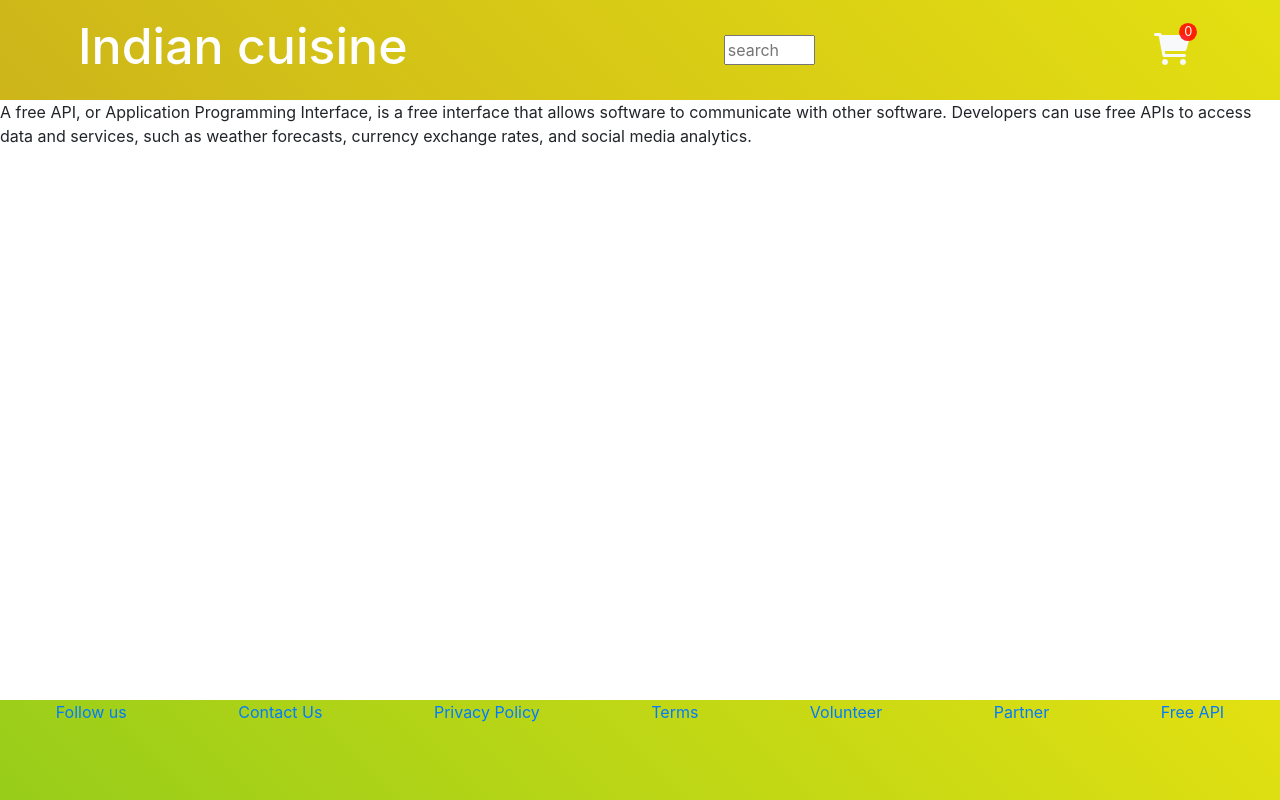
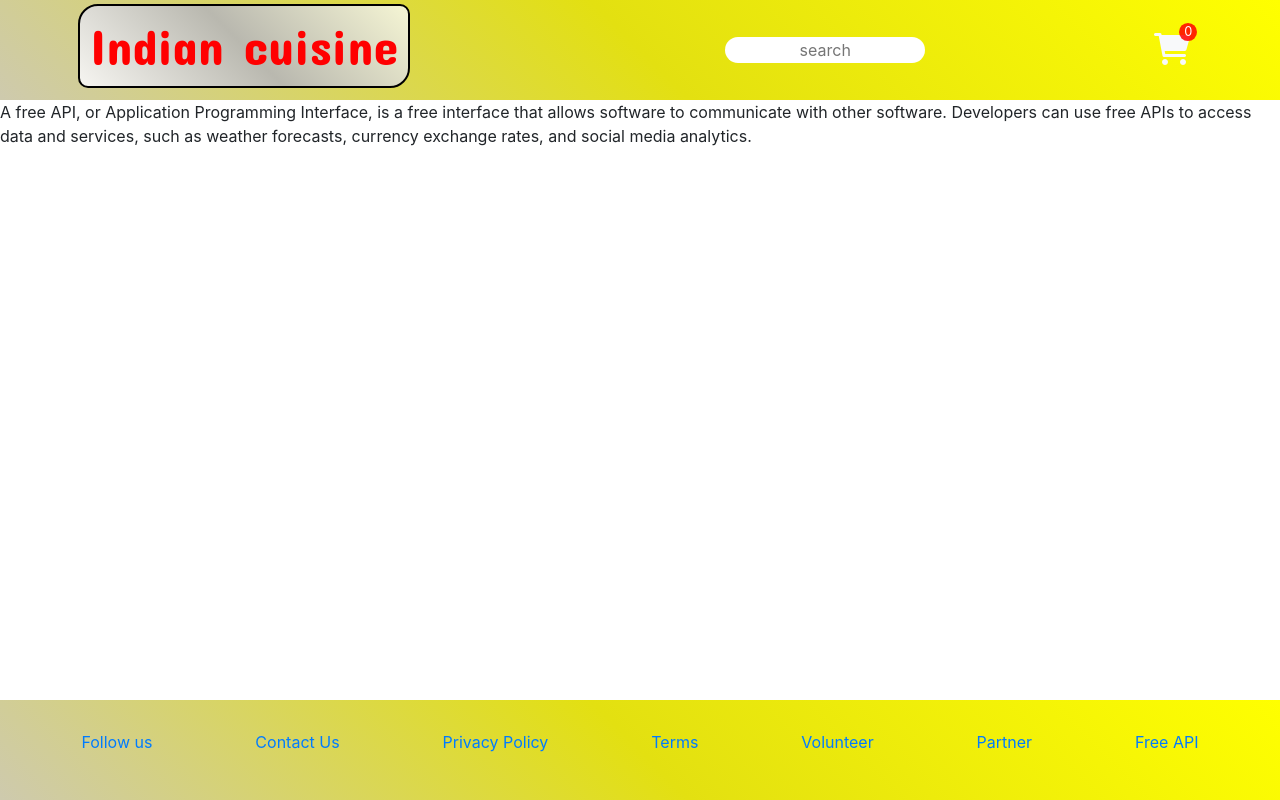
Before and after one commit to gauravpokale-ind/Ecommerce-site, a React (Vite) app: page /api in a window 1280 px wide. Built offline with nearby package versions, Linux system fonts and the light colour scheme.

Commit message:
update css

```diff
--- a/index.html
+++ b/index.html
@@ -4,7 +4,12 @@
     <meta charset="UTF-8" />
     <link rel="icon" type="image/svg+xml" href="/vite.svg" />
 
+<link rel="preconnect" href="https://fonts.googleapis.com">
+<link rel="preconnect" href="https://fonts.gstatic.com" crossorigin>
+<link href="https://fonts.googleapis.com/css2?family=Concert+One&display=swap" rel="stylesheet">
+
     <link rel="stylesheet" href="https://cdnjs.cloudflare.com/ajax/libs/font-awesome/6.0.0-beta2/css/all.min.css" integrity="sha512-YWzhKL2whUzgiheMoBFwW8CKV4qpHQAEuvilg9FAn5VJUDwKZZxkJNuGM4XkWuk94WCrrwslk8yWNGmY1EduTA==" crossorigin="anonymous" referrerpolicy="no-referrer" />
+
 
 
     <meta name="viewport" content="width=device-width, initial-scale=1.0" />
--- a/src/components/Footer.jsx
+++ b/src/components/Footer.jsx
@@ -5,7 +5,7 @@ import { NavLink } from 'react-router-dom'
 function Footer() {
   return (
     <footer className='footerContainer'>
-      <NavLink to="/follow"><p>Follow us</p></NavLink>
+      <NavLink to="/follow" ><p>Follow us</p></NavLink>
       <NavLink to="/contact"><p>Contact Us</p></NavLink>
       <NavLink to="/privacy"><p>Privacy Policy</p></NavLink>
       <NavLink to="/terms"><p>Terms</p></NavLink>
--- a/src/components/Home.jsx
+++ b/src/components/Home.jsx
@@ -30,7 +30,7 @@ const searchItem=cartData.filter((ele)=>
     <>
 
       <section className='item_section mt-4 container'>
-        <h2 className='px-4' style={{ fontWeight: 500 }}>Available Food items</h2>
+        <h2 className='foodItem px-4' style={{ fontWeight: 500 }}>Available Food items</h2>
 
         <div className="row mt-2 d-flex justify-content-around align-items-center">
           {
--- a/src/components/footer.css
+++ b/src/components/footer.css
@@ -4,7 +4,7 @@ html {
 }
 
 .footerContainer{
-    background-image: linear-gradient(45deg, rgb(151, 205, 26), rgb(227, 224, 17));
+    background-Image: linear-gradient(45deg, rgb(206, 202, 174), rgb(227, 224, 17),yellow);
     width: 100%;
     height:100px;
     display: flex;
@@ -13,6 +13,10 @@ html {
     right: 0;
     left: 0;
     bottom: 0;
+    text-align: center;
+    margin-bottom: 0px;
+    padding: 30px;
+    color:white;
 }
 
 body {
--- a/src/components/header.css
+++ b/src/components/header.css
@@ -1,3 +1,10 @@
+.concert-one-regular {
+    font-family: "Concert One", sans-serif;
+    font-weight: 400;
+    font-style: normal;
+  }
+
+
 .headerContainer {
     width: 100%;
     height: 100px;
@@ -10,13 +17,23 @@
     position: sticky;
     width: 100%;
     height: 100px;
-    background-Image: linear-gradient(45deg, rgb(205, 181, 26), rgb(227, 224, 17));
+    background-Image: linear-gradient(45deg, rgb(206, 202, 174), rgb(227, 224, 17),yellow);
     margin-right: 0%;
 }
 
 .swad {
-    color: white;
+    color:red;
+    border: 2px solid black;
+    border-top-left-radius: 20px;
+    border-top-right-radius: 10px;
+    border-bottom-left-radius: 10px;
+    border-bottom-right-radius: 20px;
+    padding: 10px;
+    background-Image: linear-gradient(45deg, rgb(246, 245, 241), rgb(185, 184, 175),rgb(245, 245, 212));
     font-size: 50px;
+    font-family: "Concert One", sans-serif;
+    font-weight: 400;
+    font-style: normal;
 }
 
 .search {
@@ -26,7 +43,10 @@
 }
 
 .searchBx {
-    width: 80%;
+    width: 200px;
+    border-radius: 20px;
+    border: none;
+    text-align: center;
 }
 
 .searchIcn {
--- a/src/components/style.css
+++ b/src/components/style.css
@@ -113,3 +113,9 @@ body {
     width: auto;
     align-items: center;
 } */
+
+@media only screen and (max-width:600px){
+    .foodItem {
+        margin-top: 100px;
+    }
+}
```
